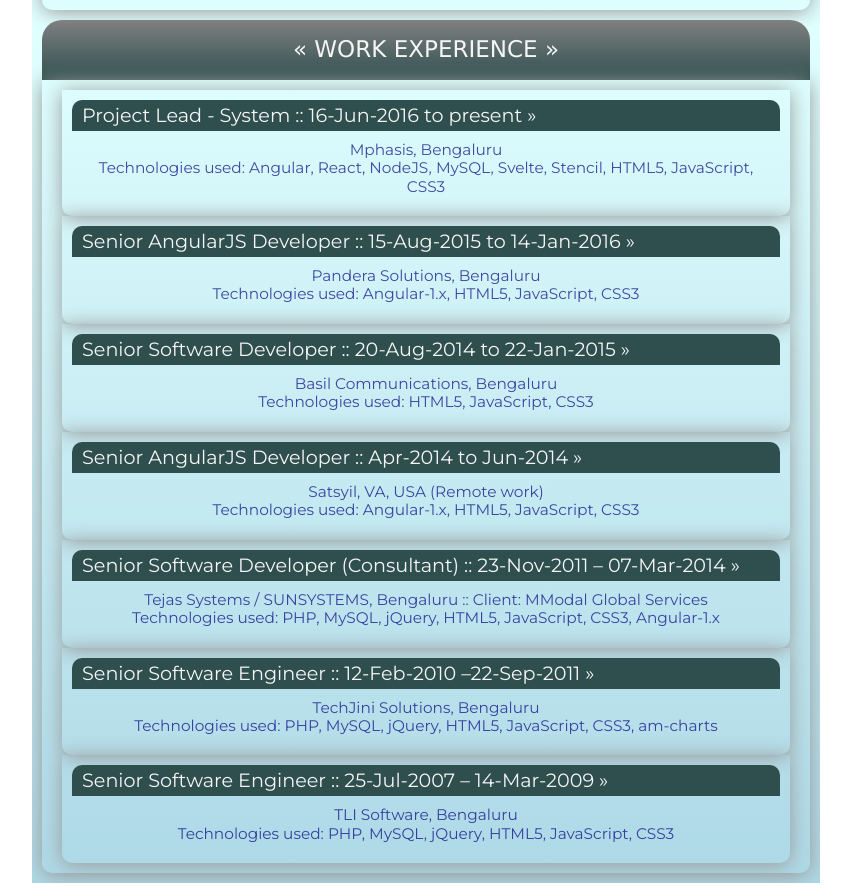
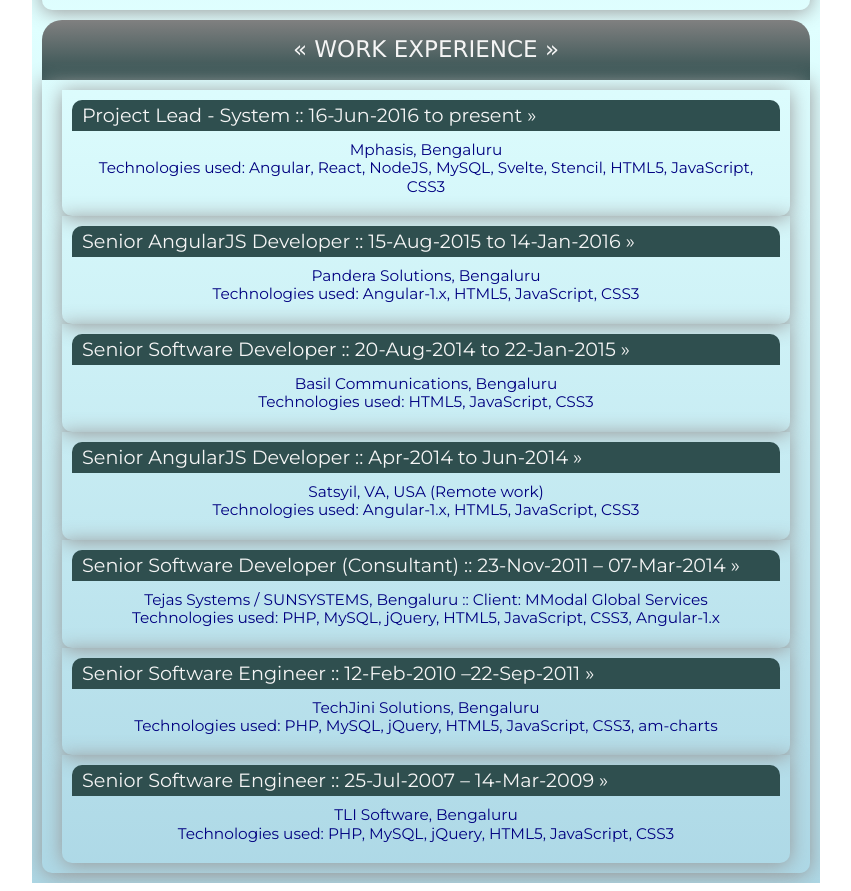
Before and after one commit to srikantgudi/srikantgudi.github.io, a Svelte app: page / in a window 1280 px wide. Shown: the part 836-1727 px from the top of the page, without its empty margins (214-1065 px from the left). Built offline with nearby package versions, Linux system fonts and the light colour scheme.

Commit message:
Update App.svelte

```diff
--- a/src/App.svelte
+++ b/src/App.svelte
@@ -154,12 +154,6 @@
 		text-align: center;
     	font-family: Montserrat;
 		font-size: 1.2vw;
-		opacity: 0.7;
-		transition: all 0.5s;
-	}
-	.expdetail:hover {
-		opacity: 1;
-		font-weight: 600;
 	}
 	@media screen and (max-width: 720px) {
 		.pagetitle {
```
